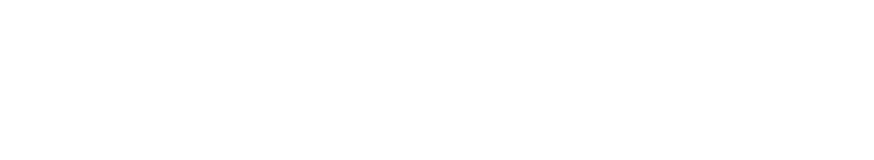
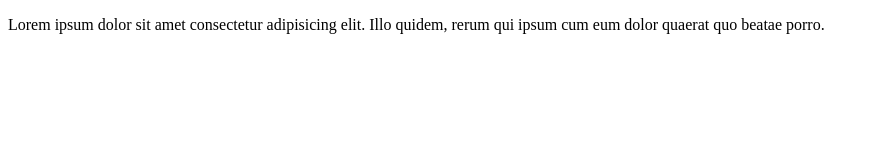
Before and after one commit to navruzbekumarjanov/new, a plain HTML site: page index.html in a window 1280 px wide. Shown: the whole page, without its empty margins (0-874 px from the left). Drawn offline with Linux system fonts and the light colour scheme.

Commit message:
added 2p

```diff
--- a/index.html
+++ b/index.html
@@ -1,12 +1,16 @@
 <!DOCTYPE html>
 <html lang="en">
+
 <head>
     <meta charset="UTF-8">
     <meta http-equiv="X-UA-Compatible" content="IE=edge">
     <meta name="viewport" content="width=device-width, initial-scale=1.0">
     <title>Document</title>
 </head>
+
 <body>
+    <p>Lorem ipsum dolor sit amet consectetur adipisicing elit. Illo quidem, rerum qui ipsum cum eum dolor quaerat quo
+        beatae porro.</p>
+</body>
 
-</body>
 </html>
```
